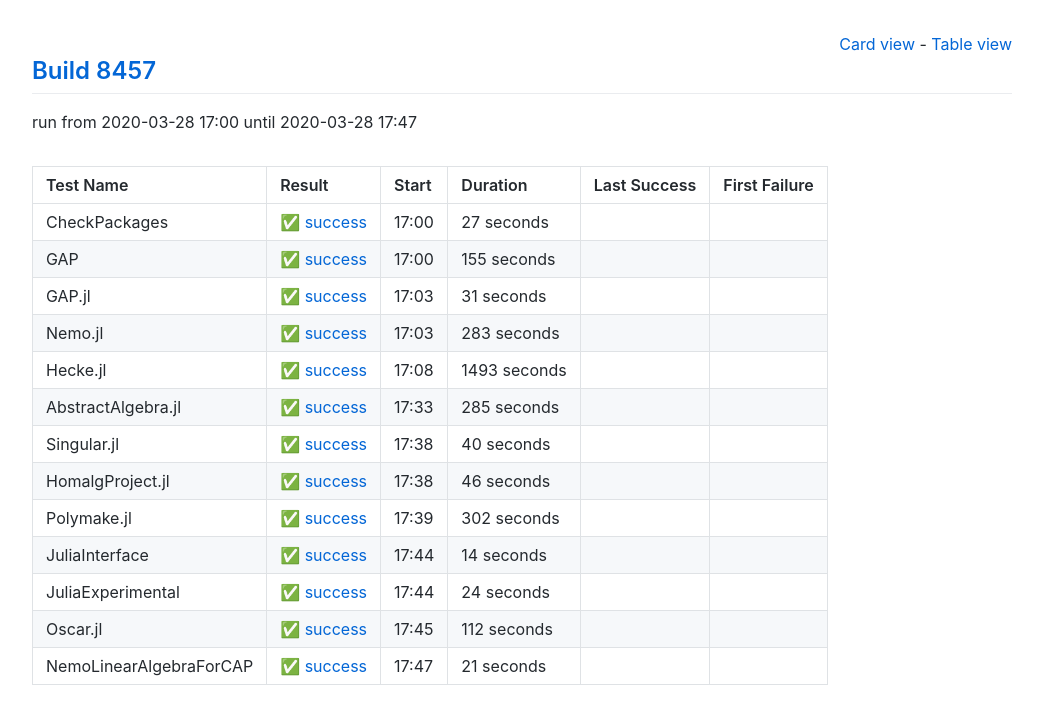
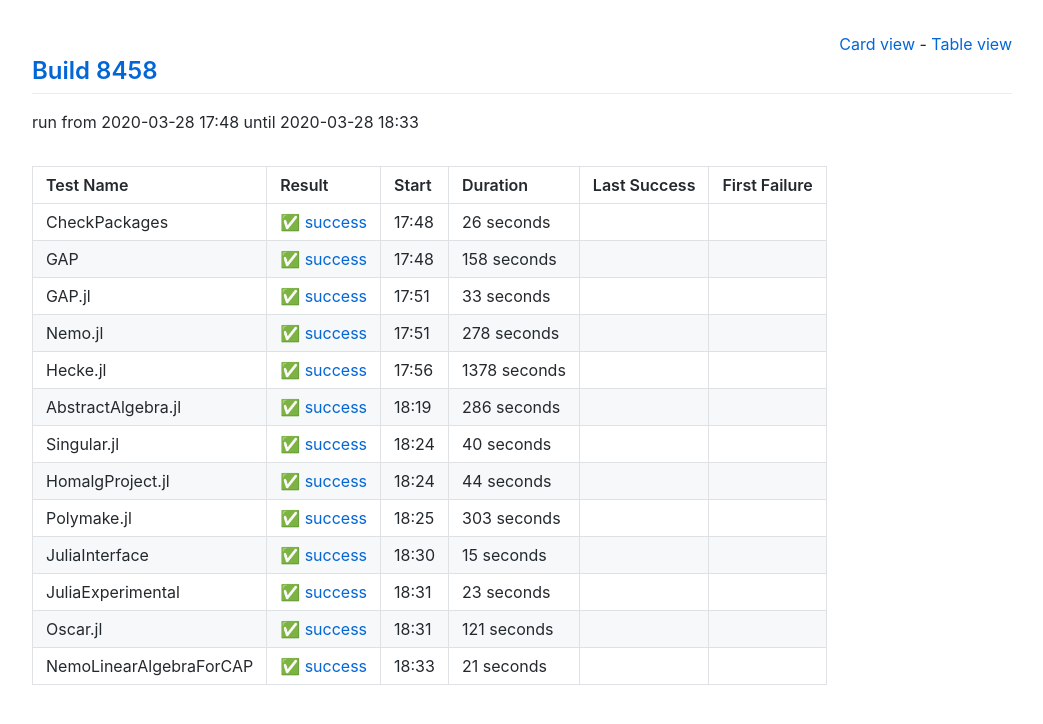
Before and after one commit to oscar-system/oscar-ci-status, a Jekyll site: the page built from table.html, in a window 1280 px wide. Shown: the top 724 px of the page, without its empty margins (118-1161 px from the left). Built offline with Jekyll 4.4.1, drawn with Linux system fonts in a browser that asks for light colours.

Commit message:
Build 8458

```diff
--- a/_data/ci.yml
+++ b/_data/ci.yml
@@ -1,71 +1,71 @@
-build: 8457
-build_url: https://oscarci.mathematik.uni-kl.de/job/oscar/8457/
+build: 8458
+build_url: https://oscarci.mathematik.uni-kl.de/job/oscar/8458/
 job: oscar
 tests:
-- duration: 27
+- duration: 26
   exitcode: 0
   first_failure: false
   first_failure_url: null
   last_success: false
   last_success_url: null
-  log: https://oscarci.mathematik.uni-kl.de/job/oscar/8457/artifact/logs/build-8457/CheckPackages.log
+  log: https://oscarci.mathematik.uni-kl.de/job/oscar/8458/artifact/logs/build-8458/CheckPackages.log
   name: CheckPackages
-  start: 2020-03-28 17:00
+  start: 2020-03-28 17:48
   status: success
   success: true
-- duration: 155
+- duration: 158
   exitcode: 0
   first_failure: false
   first_failure_url: null
   last_success: false
   last_success_url: null
-  log: https://oscarci.mathematik.uni-kl.de/job/oscar/8457/artifact/logs/build-8457/GAP.log
+  log: https://oscarci.mathematik.uni-kl.de/job/oscar/8458/artifact/logs/build-8458/GAP.log
   name: GAP
-  start: 2020-03-28 17:00
+  start: 2020-03-28 17:48
   status: success
   success: true
-- duration: 31
+- duration: 33
   exitcode: 0
   first_failure: false
   first_failure_url: null
   last_success: false
   last_success_url: null
-  log: https://oscarci.mathematik.uni-kl.de/job/oscar/8457/artifact/logs/build-8457/GAP.jl.log
+  log: https://oscarci.mathematik.uni-kl.de/job/oscar/8458/artifact/logs/build-8458/GAP.jl.log
   name: GAP.jl
-  start: 2020-03-28 17:03
+  start: 2020-03-28 17:51
   status: success
   success: true
-- duration: 283
+- duration: 278
   exitcode: 0
   first_failure: false
   first_failure_url: null
   last_success: false
   last_success_url: null
-  log: https://oscarci.mathematik.uni-kl.de/job/oscar/8457/artifact/logs/build-8457/Nemo.jl.log
+  log: https://oscarci.mathematik.uni-kl.de/job/oscar/8458/artifact/logs/build-8458/Nemo.jl.log
   name: Nemo.jl
-  start: 2020-03-28 17:03
+  start: 2020-03-28 17:51
   status: success
   success: true
-- duration: 1493
+- duration: 1378
   exitcode: 0
   first_failure: false
   first_failure_url: null
   last_success: false
   last_success_url: null
-  log: https://oscarci.mathematik.uni-kl.de/job/oscar/8457/artifact/logs/build-8457/Hecke.jl.log
+  log: https://oscarci.mathematik.uni-kl.de/job/oscar/8458/artifact/logs/build-8458/Hecke.jl.log
   name: Hecke.jl
-  start: 2020-03-28 17:08
+  start: 2020-03-28 17:56
   status: success
   success: true
-- duration: 285
+- duration: 286
   exitcode: 0
   first_failure: false
   first_failure_url: null
   last_success: false
   last_success_url: null
-  log: https://oscarci.mathematik.uni-kl.de/job/oscar/8457/artifact/logs/build-8457/AbstractAlgebra.jl.log
+  log: https://oscarci.mathematik.uni-kl.de/job/oscar/8458/artifact/logs/build-8458/AbstractAlgebra.jl.log
   name: AbstractAlgebra.jl
-  start: 2020-03-28 17:33
+  start: 2020-03-28 18:19
   status: success
   success: true
 - duration: 40
@@ -74,64 +74,64 @@ tests:
   first_failure_url: null
   last_success: false
   last_success_url: null
-  log: https://oscarci.mathematik.uni-kl.de/job/oscar/8457/artifact/logs/build-8457/Singular.jl.log
+  log: https://oscarci.mathematik.uni-kl.de/job/oscar/8458/artifact/logs/build-8458/Singular.jl.log
   name: Singular.jl
-  start: 2020-03-28 17:38
+  start: 2020-03-28 18:24
   status: success
   success: true
-- duration: 46
+- duration: 44
   exitcode: 0
   first_failure: false
   first_failure_url: null
   last_success: false
   last_success_url: null
-  log: https://oscarci.mathematik.uni-kl.de/job/oscar/8457/artifact/logs/build-8457/HomalgProject.jl.log
+  log: https://oscarci.mathematik.uni-kl.de/job/oscar/8458/artifact/logs/build-8458/HomalgProject.jl.log
   name: HomalgProject.jl
-  start: 2020-03-28 17:38
+  start: 2020-03-28 18:24
   status: success
   success: true
-- duration: 302
+- duration: 303
   exitcode: 0
   first_failure: false
   first_failure_url: null
   last_success: false
   last_success_url: null
-  log: https://oscarci.mathematik.uni-kl.de/job/oscar/8457/artifact/logs/build-8457/Polymake.jl.log
+  log: https://oscarci.mathematik.uni-kl.de/job/oscar/8458/artifact/logs/build-8458/Polymake.jl.log
   name: Polymake.jl
-  start: 2020-03-28 17:39
+  start: 2020-03-28 18:25
   status: success
   success: true
-- duration: 14
+- duration: 15
   exitcode: 0
   first_failure: false
   first_failure_url: null
   last_success: false
   last_success_url: null
-  log: https://oscarci.mathematik.uni-kl.de/job/oscar/8457/artifact/logs/build-8457/JuliaInterface.log
+  log: https://oscarci.mathematik.uni-kl.de/job/oscar/8458/artifact/logs/build-8458/JuliaInterface.log
   name: JuliaInterface
-  start: 2020-03-28 17:44
+  start: 2020-03-28 18:30
   status: success
   success: true
-- duration: 24
+- duration: 23
   exitcode: 0
   first_failure: false
   first_failure_url: null
   last_success: false
   last_success_url: null
-  log: https://oscarci.mathematik.uni-kl.de/job/oscar/8457/artifact/logs/build-8457/JuliaExperimental.log
+  log: https://oscarci.mathematik.uni-kl.de/job/oscar/8458/artifact/logs/build-8458/JuliaExperimental.log
   name: JuliaExperimental
-  start: 2020-03-28 17:44
+  start: 2020-03-28 18:31
   status: success
   success: true
-- duration: 112
+- duration: 121
   exitcode: 0
   first_failure: false
   first_failure_url: null
   last_success: false
   last_success_url: null
-  log: https://oscarci.mathematik.uni-kl.de/job/oscar/8457/artifact/logs/build-8457/Oscar.jl.log
+  log: https://oscarci.mathematik.uni-kl.de/job/oscar/8458/artifact/logs/build-8458/Oscar.jl.log
   name: Oscar.jl
-  start: 2020-03-28 17:45
+  start: 2020-03-28 18:31
   status: success
   success: true
 - duration: 21
@@ -140,8 +140,8 @@ tests:
   first_failure_url: null
   last_success: false
   last_success_url: null
-  log: https://oscarci.mathematik.uni-kl.de/job/oscar/8457/artifact/logs/build-8457/NemoLinearAlgebraForCAP.log
+  log: https://oscarci.mathematik.uni-kl.de/job/oscar/8458/artifact/logs/build-8458/NemoLinearAlgebraForCAP.log
   name: NemoLinearAlgebraForCAP
-  start: 2020-03-28 17:47
+  start: 2020-03-28 18:33
   status: success
   success: true
```
Also changed, not shown: README.md.
